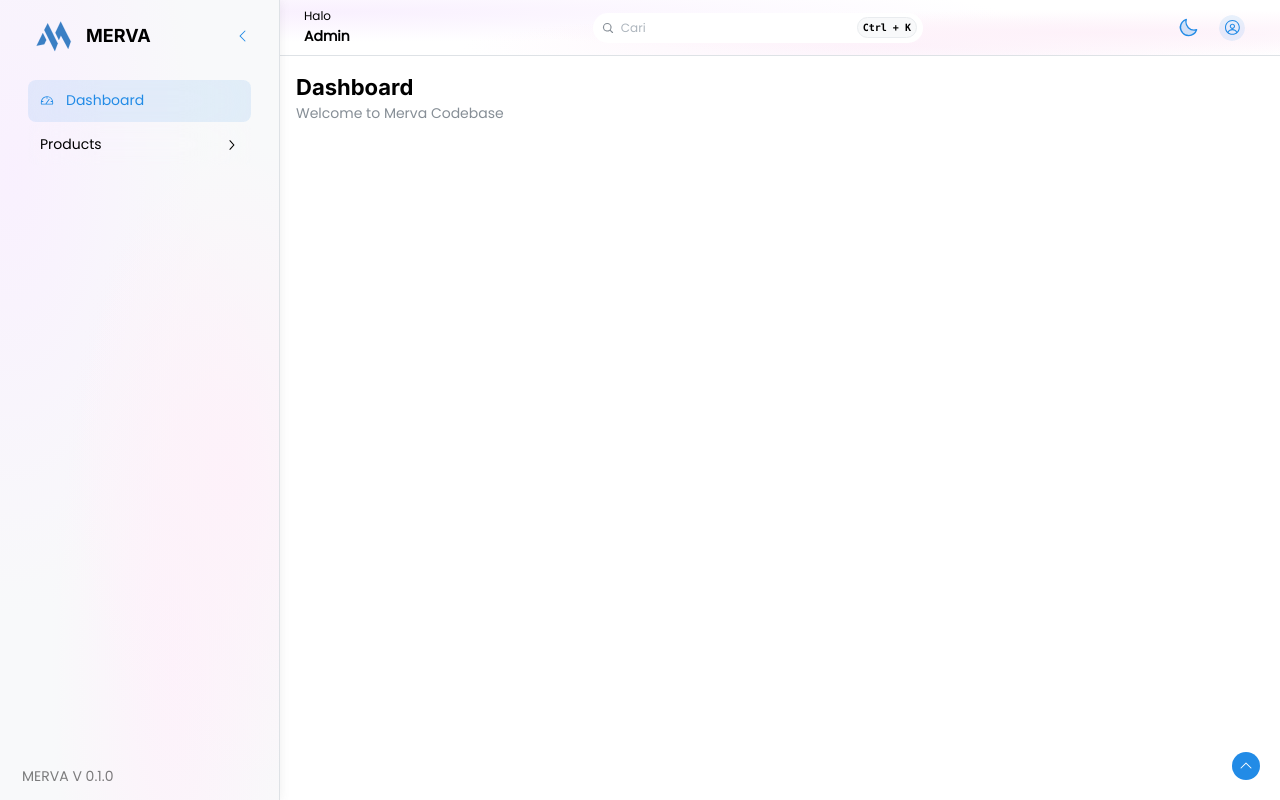
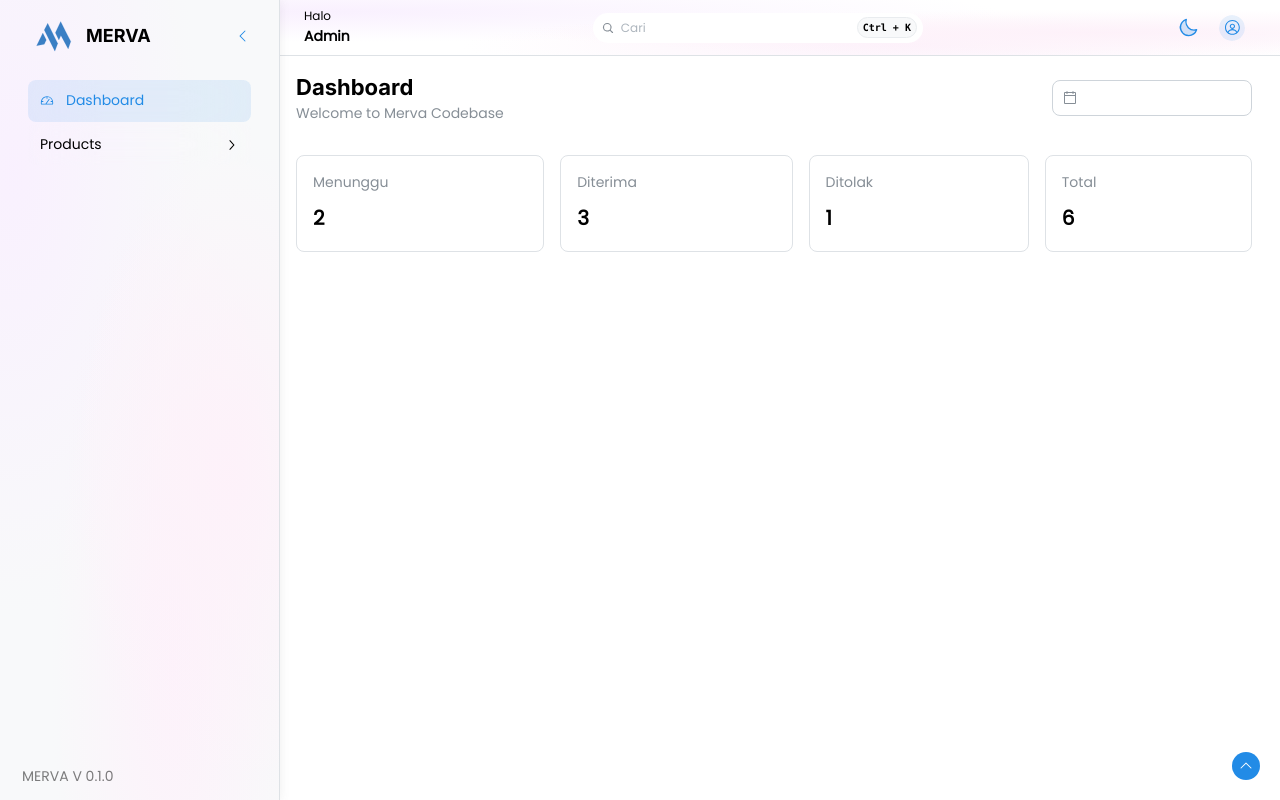
Before and after one commit to rasyidf/merva, a React (Vite) app: page /app/dashboard in a window 1280 px wide. Built offline with nearby package versions, Linux system fonts and the light colour scheme; a web font is replaced by a local one.

Commit message:
Update Dashboard

```diff
--- /dev/null
+++ b/src/components/groups/StatsCard/StatisticCard.tsx
@@ -0,0 +1,45 @@
+import { ActionIcon, Group, Paper, Stack, Text, Tooltip } from "@mantine/core";
+import { CaretRight, Info } from "@phosphor-icons/react";
+import { ReactNode } from "react";
+
+type Props = {
+  title: string;
+  value: string;
+  icon?: ReactNode;
+  color?: string;
+  tooltip?: string;
+  onClick?: () => void;
+};
+export const StatsCard = (props: Props) => {
+  return (
+    <Paper
+      style={{ flexGrow: 1 }}
+      withBorder
+      radius="md"
+      p="md"
+      onClick={props.onClick}
+    >
+      <Stack gap="xs">
+        <Group justify="space-between">
+          <Tooltip label={props.tooltip}>
+            <Group justify="left" gap="xs">
+              <Text size="sm" c="gray">
+                {props.title}
+              </Text>
+              {props.tooltip && <Info size="xs" />}
+            </Group>
+          </Tooltip>
+
+          {props.onClick && (
+            <ActionIcon size="xs" onClick={props.onClick}>
+              <CaretRight />
+            </ActionIcon>
+          )}
+        </Group>
+        <Text size="xl" fw="bold">
+          {props.value}
+        </Text>
+      </Stack>
+    </Paper>
+  );
+};
--- a/src/features/Shell/pages/Dashboard.tsx
+++ b/src/features/Shell/pages/Dashboard.tsx
@@ -1,16 +1,29 @@
 import { PageHeader } from "@/components/groups/Header";
-import { Paper, Stack } from "@mantine/core";
+import { StatsCard } from "@/components/groups/StatsCard/StatisticCard";
+import { Group, Paper, Stack } from "@mantine/core";
+import { DatePickerInput } from "@mantine/dates";
+import { Calendar, CalendarBlank } from "@phosphor-icons/react";
 
 export const Dashboard = () => {
   return (
     <Paper p={16}>
       <Stack gap={16}>
-        <PageHeader title="Dashboard" subtitle="Welcome to Merva Codebase" />
+        <Group justify="space-between">
+          <PageHeader title="Dashboard" subtitle="Welcome to Merva Codebase" />
+          <DatePickerInput
+            miw={200}
+            type="range"
+            leftSection={<CalendarBlank />}
+          />
+        </Group>
 
-
+        <Group mt={16} w="100%">
+          <StatsCard title={"Menunggu"} value={"2"} />
+          <StatsCard title={"Diterima"} value={"3"} />
+          <StatsCard title={"Ditolak"} value={"1"} />
+          <StatsCard title={"Total"} value={"6"} />
+        </Group>
       </Stack>
     </Paper>
   );
 };
-
-export default Dashboard;
```
